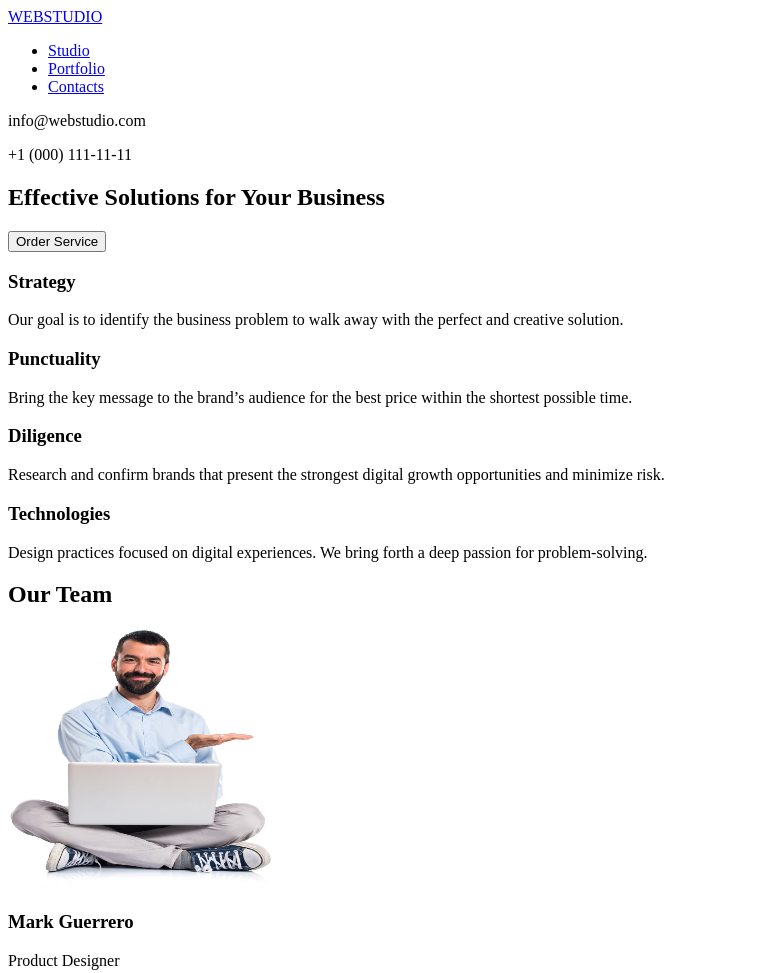
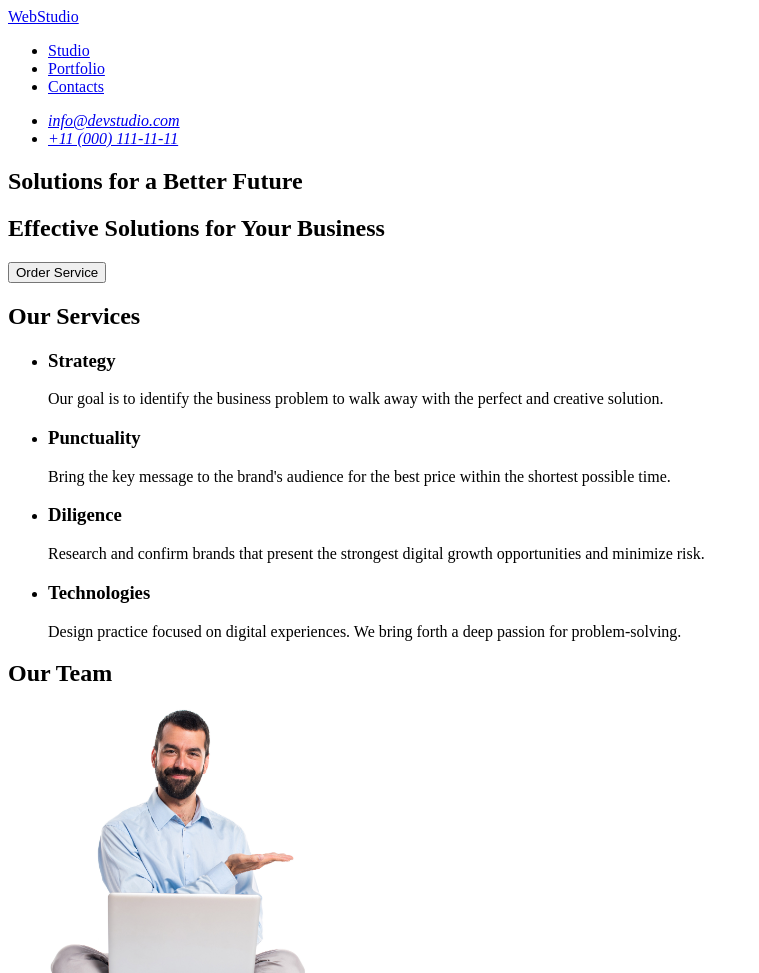
Before and after one commit to GolovskoyNickolay/goit-markup-hw-01, a plain HTML site: page index.html in a window 1280 px wide. Shown: the top 973 px of the page, without its empty margins (0-759 px from the left). Drawn offline with Linux system fonts and the light colour scheme.

Commit message:
Markup page

```diff
--- a/index.html
+++ b/index.html
@@ -9,87 +9,85 @@
 
     <!-- Header -->
     <header>
-        <div class="container">
-            <div class="logo">
-                <a href="index.html">WEBSTUDIO</a>
-            </div>
         <nav>
+            <a href="./index.html">WebStudio</a>
             <ul>
                 <li><a href="#">Studio</a></li>
                 <li><a href="#">Portfolio</a></li>
                 <li><a href="#">Contacts</a></li>
             </ul>
         </nav>
-            <div class="contact-info">
-                <p>info@webstudio.com</p>
-                <p>+1 (000) 111-11-11</p>
-            </div>
-        </div>
+        <address>
+            <ul>
+                <li><a href="mailto:info@devstudio.com">info@devstudio.com</a></li>
+                <li><a href="tel:+110001111111">+11 (000) 111-11-11</a></li>
+            </ul>
+        </address>
     </header>
 
     <main>
         <!-- Action Section -->
         <section class="action">
+            <h2>Solutions for a Better Future</h2> <!-- Hidden from layout but needed for SEO -->
             <h1>Effective Solutions for Your Business</h1>
             <button type="button">Order Service</button>
         </section>
 
         <!-- Services Section -->
         <section class="services">
-        <div class="container">
-            <div class="service">
+            <h2>Our Services</h2> <!-- Hidden from layout but needed for SEO -->
+            <ul>
+                <li>
                     <h3>Strategy</h3>
                     <p>Our goal is to identify the business problem to walk away with the perfect and creative solution.</p>
-            </div>
-            <div class="service">
+                </li>
+                <li>
                     <h3>Punctuality</h3>
-                <p>Bring the key message to the brand’s audience for the best price within the shortest possible time.</p>
-            </div>
-            <div class="service">
+                    <p>Bring the key message to the brand's audience for the best price within the shortest possible time.</p>
+                </li>
+                <li>
                     <h3>Diligence</h3>
                     <p>Research and confirm brands that present the strongest digital growth opportunities and minimize risk.</p>
-            </div>
-            <div class="service">
+                </li>
+                <li>
                     <h3>Technologies</h3>
-                <p>Design practices focused on digital experiences. We bring forth a deep passion for problem-solving.</p>
-            </div>
-        </div>
+                    <p>Design practice focused on digital experiences. We bring forth a deep passion for problem-solving.</p>
+                </li>
+            </ul>
         </section>
 
         <!-- Team Section -->
         <section class="team">
             <h2>Our Team</h2>
-        <div class="container">
-            <div class="team-member">
-                <img src="images/mark-guerrero.jpg" alt="Mark Guerrero" width="264" height="260">
+            <ul>
+                <li>
+                    <img src="./images/mark-guerrero.jpg" alt="Mark Guerrero" width="264">
                     <h3>Mark Guerrero</h3>
                     <p>Product Designer</p>
-            </div>
-            <div class="team-member">
-                <img src="images/tom-ford.jpg" alt="Tom Ford" width="264" height="260">
+                </li>
+                <li>
+                    <img src="./images/tom-ford.jpg" alt="Tom Ford" width="264">
                     <h3>Tom Ford</h3>
                     <p>Frontend Developer</p>
-            </div>
-            <div class="team-member">
-                <img src="images/camila-garcia.jpg" alt="Camila Garcia" width="264" height="260">
+                </li>
+                <li>
+                    <img src="./images/camila-garcia.jpg" alt="Camila Garcia" width="264">
                     <h3>Camila Garcia</h3>
                     <p>Marketing</p>
-            </div>
-            <div class="team-member">
-                <img src="images/daniel-wilson.jpg" alt="Daniel Wilson" width="264" height="260">
+                </li>
+                <li>
+                    <img src="./images/daniel-wilson.jpg" alt="Daniel Wilson" width="264">
                     <h3>Daniel Wilson</h3>
                     <p>UI Designer</p>
-            </div>
-        </div>
+                </li>
+            </ul>
         </section>
     </main>
 
     <!-- Footer -->
     <footer>
-        <div class="container">
-            <a href="index.html">WEBSTUDIO</a>
+        <a href="./index.html">WebStudio</a>
         <p>Increase the flow of customers and sales for your business with digital marketing & growth solutions.</p>
-        </div>
     </footer>
 
 </body>
```
Lines whose indentation alone changed are shown as unchanged.
